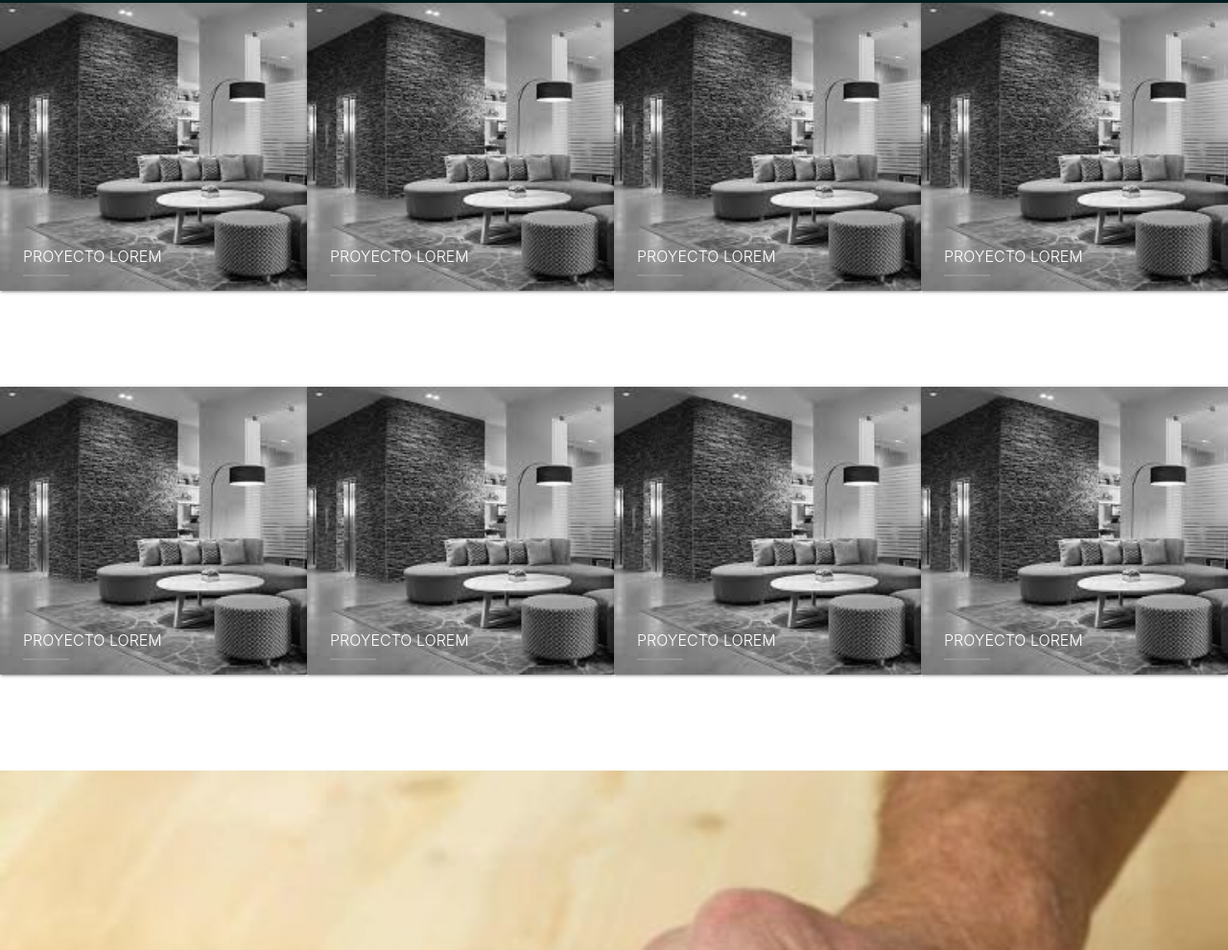
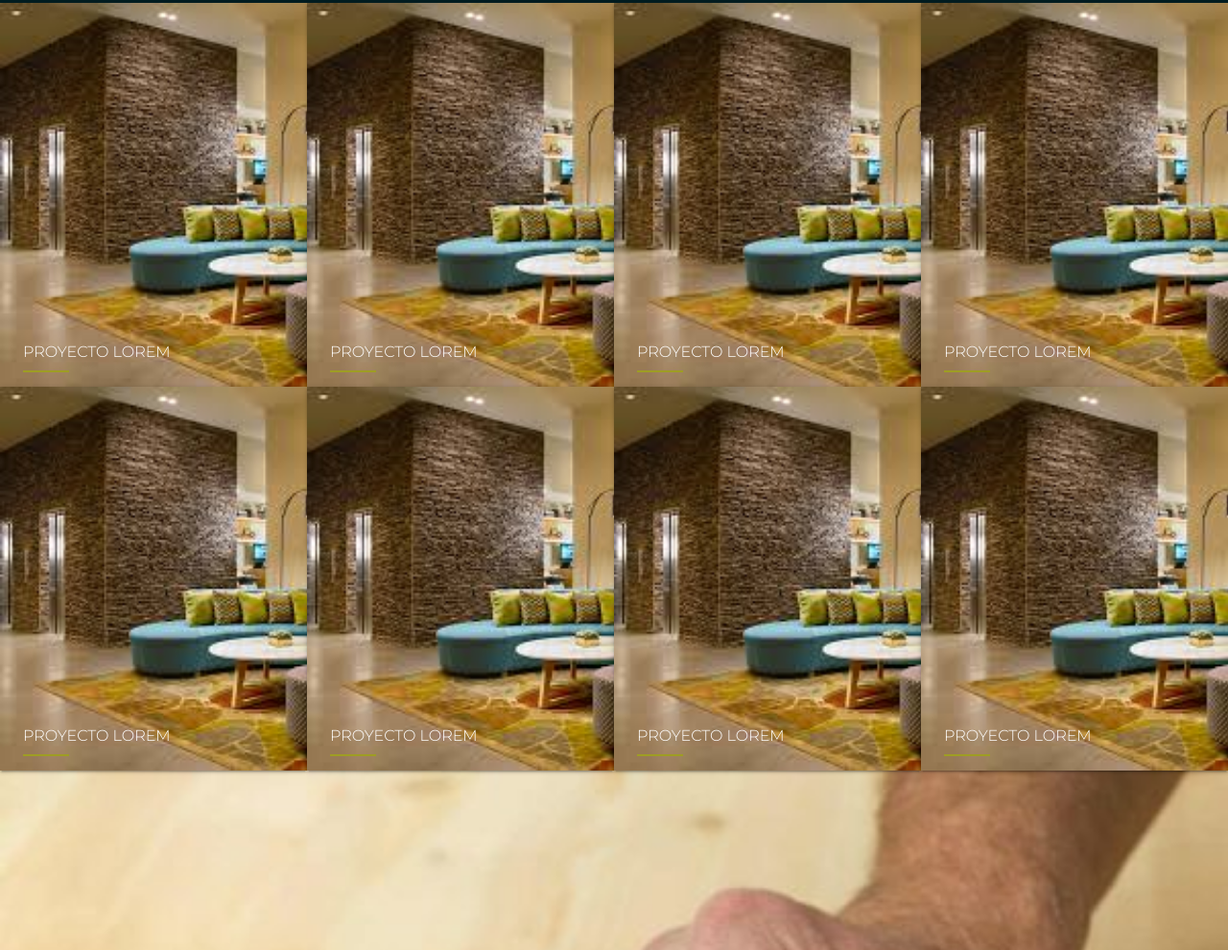
Before and after one commit to robextrem/arte-sedentario, a plain HTML site: page index.html in a window 1280 px wide. Shown: the part 3197-4187 px from the top of the page at 96% size. Drawn offline with nearby package versions, Linux system fonts and the light colour scheme; a web font is replaced by a local one.

Commit message:
seccion proyects 100vh

```diff
--- a/index.html
+++ b/index.html
@@ -96,89 +96,89 @@
 				</div>
 
 			</div>
-			<div class="[ col m1 l1]"></div>
+			<div class="[ col m1 l1 ][ hide-on-small-and-down ]"></div>
 		</div>
 	</section>
 <!--Sección 4-->
-	<section id="frase" class="[ blue-grey darken-5 ][ height-100vh ]">
-		<div class="[ container ]">
+	<section id="frase" class="[ blue-grey darken-5 ][ height-100vh ][ relative ]">
+		<div class="[ container ][ vertical-center ]">
 			<div class="[ row ][ margin-0 ][ valign-wrapper ]">
 				<div class="[ hide-on-small-and-down ][ hide-on-small-only ][ col m1 l1 ][ text-vertical ][ white-text ][ padding-left-40 ]">
 					<a href="#footer"><i class="[ white-text ][ fas fa-caret-up ][ margin-bottom-3 ]"></i></a>
 					<span class="[ montserrat ]">04____07</span>
 					<a href="#galery"><i class="[ fas fa-caret-down ][ white-text ][ margin-top-3 ]"></i></a>
 				</div>
-				<div class="[ col s12 m11 l11 ][  ]">
+				<div class="[ col s12 m11 l11 ]">
 					<p class="[ f-8em ][ italic ][ white-text ][ truncate ]">Lorem ipsum dolor</p>
 				</div>
 			</div>
 		</div>
 	</section>
 <!--Sección 5-->
-	<section>
-		<div id="projects" class="[ row ][ margin-0 ][ height-50vh ]">
-			<div class="[ col s12 m6 l3 ][ padding-0 ]">
+	<section class="[ height-100vh ]">
+		<div id="projects" class="[ row ][ margin-0 ]">
+			<div class="[ col s12 m6 l3 ][ padding-0 ][ height-50vh ]">
 				<div class="[ card ][ margin-0 ]">
 					<div class="[ card-image ][ bg-project-1 ]">
+						<span class="[ card-title ][ uppercase ][ montserrat ]">Proyecto lorem</span>
+						<span class="[ card-title-1 ][ uppercase ][ hr-1 ]"></span>
+					</div>
+				</div>
+			</div>
+			<div class="[ col s12 m6 l3 ][ padding-0 ][ height-50vh ]">
+				<div class="[ card ][ margin-0 ]">
+					<div class="[ card-image ][ bg-project-2 ]">
+						<span class="[ card-title ][ uppercase ][ montserrat ]">Proyecto lorem</span>
+						<span class="[ card-title-1 ][ uppercase ][ hr-1 ]"></span>
+					</div>
+				</div>
+			</div>
+			<div class="[ col s12 m6 l3 ][ padding-0 ][ height-50vh ]">
+				<div class="[ card ][ margin-0 ]">
+					<div class="[ card-image ][ bg-project-3 ]">
+						<span class="[ card-title ][ uppercase ][ montserrat ]">Proyecto lorem</span>
+						<span class="[ card-title-1 ][ uppercase ][ hr-1 ]"></span>
+					</div>
+				</div>
+			</div>
+			<div class="[ col s12 m6 l3 ][ padding-0 ][ height-50vh ]">
+				<div class="[ card ][ margin-0 ]">
+					<div class="[ card-image ][ bg-project-4 ]">
+						<span class="[ card-title ][ uppercase ][ montserrat ]">Proyecto lorem</span>
+						<span class="[ card-title-1 ][ uppercase ][ hr-1 ]"></span>
+					</div>
+				</div>
+			</div>
+		</div>
+		<div class="[ row ][ margin-0 ]">
+			<div class="[ col s12 m6 l3 ][ padding-0 ][ height-50vh ]">
+				<div class="[ card ][ margin-0 ]">
+					<div class="[ card-image ][ bg-project-1 ]">
+						<span class="[ card-title ][ uppercase ][ montserrat ]">Proyecto lorem</span>
+						<span class="[ card-title-1 ][ uppercase ][ hr-1 ]"></span>
+					</div>
+				</div>
+			</div>
+			<div class="[ col s12 m6 l3 ][ padding-0 ][ height-50vh ]">
+				<div class="[ card ][ margin-0 ]">
+					<div class="[ card-image ][ bg-project-2 ][ montserrat ]">
 						<span class="[ card-title ][ uppercase ]">Proyecto lorem</span>
 						<span class="[ card-title-1 ][ uppercase ][ hr-1 ]"></span>
 					</div>
 				</div>
 			</div>
-			<div class="[ col s12 m6 l3 ][ padding-0 ]">
+			<div class="[ col s12 m6 l3 ][ padding-0 ][ height-50vh ]">
 				<div class="[ card ][ margin-0 ]">
-					<div class="[ card-image ][ bg-project-2 ]">
+					<div class="[ card-image ][ bg-project-3 ][ montserrat ]">
 						<span class="[ card-title ][ uppercase ]">Proyecto lorem</span>
 						<span class="[ card-title-1 ][ uppercase ][ hr-1 ]"></span>
 					</div>
 				</div>
 			</div>
-			<div class="[ col s12 m6 l3 ][ padding-0 ]">
-				<div class="[ card ][ margin-0 ]">
-					<div class="[ card-image ][ bg-project-3 ]">
-						<span class="[ card-title ][ uppercase ]">Proyecto lorem</span>
-						<span class="[ card-title-1 ][ uppercase ][ hr-1 ]"></span>
-					</div>
-				</div>
-			</div>
-			<div class="[ col s12 m6 l3 ][ padding-0 ]">
+			<div class="[ col s12 m6 l3 ][ padding-0 ][ height-50vh ]">
 				<div class="[ card ][ margin-0 ]">
 					<div class="[ card-image ][ bg-project-4 ]">
-						<span class="[ card-title ][ uppercase ]">Proyecto lorem</span>
-						<span class="[ card-title-1 ][ uppercase ][ hr-1 ]"></span>
-					</div>
-				</div>
-			</div>
-		</div>
-		<div class="[ row ][ margin-0 ][ height-50vh ]">
-			<div class="[ col s12 m6 l3 ][ padding-0 ]">
-				<div class="[ card ][ margin-0 ]">
-					<div class="[ card-image ][ bg-project-1 ]">
-						<span class="[ card-title ][ uppercase ]">Proyecto lorem</span>
-						<span class="[ card-title-1 ][ uppercase ][ hr-1 ]"></span>
-					</div>
-				</div>
-			</div>
-			<div class="[ col s12 m6 l3 ][ padding-0 ]">
-				<div class="[ card ][ margin-0 ]">
-					<div class="[ card-image ][ bg-project-2 ]">
-						<span class="[ card-title ][ uppercase ]">Proyecto lorem</span>
-						<span class="[ card-title-1 ][ uppercase ][ hr-1 ]"></span>
-					</div>
-				</div>
-			</div>
-			<div class="[ col s12 m6 l3 ][ padding-0 ]">
-				<div class="[ card ][ margin-0 ]">
-					<div class="[ card-image ][ bg-project-3 ]">
-						<span class="[ card-title ][ uppercase ]">Proyecto lorem</span>
-						<span class="[ card-title-1 ][ uppercase ][ hr-1 ]"></span>
-					</div>
-				</div>
-			</div>
-			<div class="[ col s12 m6 l3 ][ padding-0 ]">
-				<div class="[ card ][ margin-0 ]">
-					<div class="[ card-image ][ bg-project-4 ]">
-						<span class="[ card-title ][ uppercase ]">Proyecto lorem</span>
+						<span class="[ card-title ][ uppercase ][ montserrat ]">Proyecto lorem</span>
 						<span class="[ card-title-1 ][ uppercase ][ hr-1 ]"></span>
 					</div>
 				</div>
--- a/sass/components/extra.scss
+++ b/sass/components/extra.scss
@@ -136,34 +136,32 @@ nav{box-shadow: none;}
 	background-image: url("../img/img-1.jpg");
 	background-repeat: no-repeat;
 	background-size: cover;
-	-webkit-filter: grayscale(100%); /* Safari 6.0 - 9.0 */
- 	filter: grayscale(100%);
- 	height:300px;
+ 	height:50vh;
  	color:#fff;
+}
+.bg-project-1:hover{
+	filter: sepia(100%) brightness(45%) hue-rotate(127deg) saturate(106%) contrast(155%);
+  -webkit-filter: sepia(100%) brightness(45%) hue-rotate(127deg) saturate(106%) contrast(155%);
+  -moz-filter: sepia(100%) brightness(45%) hue-rotate(127deg) saturate(106%) contrast(155%);
+
 }
 .bg-project-2{
 	background-image: url("../img/img-1.jpg");
 	background-repeat: no-repeat;
 	background-size: cover;
-	-webkit-filter: grayscale(100%); /* Safari 6.0 - 9.0 */
- 	filter: grayscale(100%);
- 	height:300px;
+ 	height:50vh;
 }
 .bg-project-3{
 	background-image: url("../img/img-1.jpg");
 	background-repeat: no-repeat;
 	background-size: cover;
-	-webkit-filter: grayscale(100%); /* Safari 6.0 - 9.0 */
- 	filter: grayscale(100%);
- 	height:300px;
+ 	height:50vh;
 }
 .bg-project-4{
 	background-image: url("../img/img-1.jpg");
 	background-repeat: no-repeat;
 	background-size: cover;
-	-webkit-filter: grayscale(100%); /* Safari 6.0 - 9.0 */
-	filter: grayscale(100%);
- 	height:300px;
+ 	height:50vh;
 }
 
 .hr-1{
```
Also changed, not shown: stylesheets/components/extra.css, stylesheets/materialize.css.
